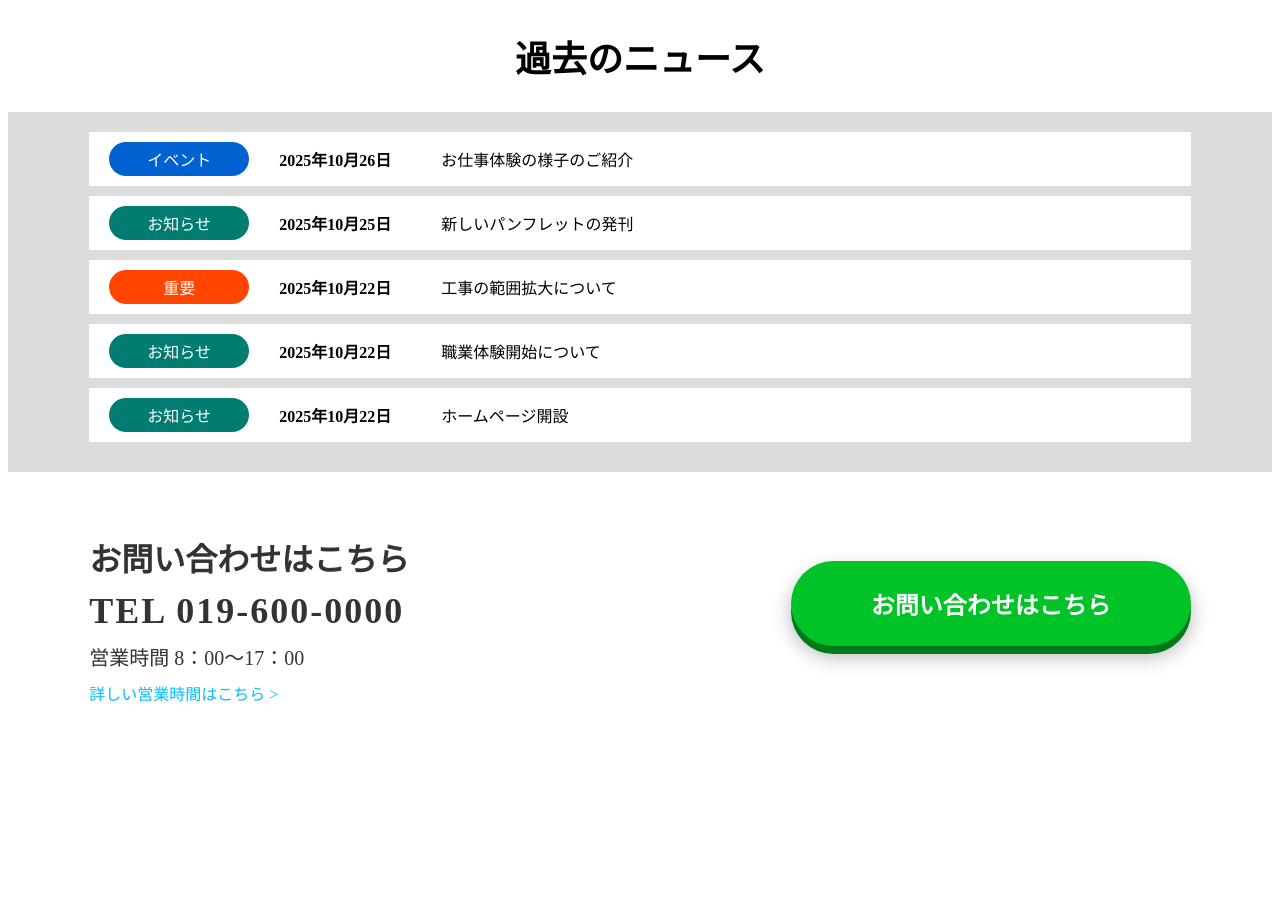
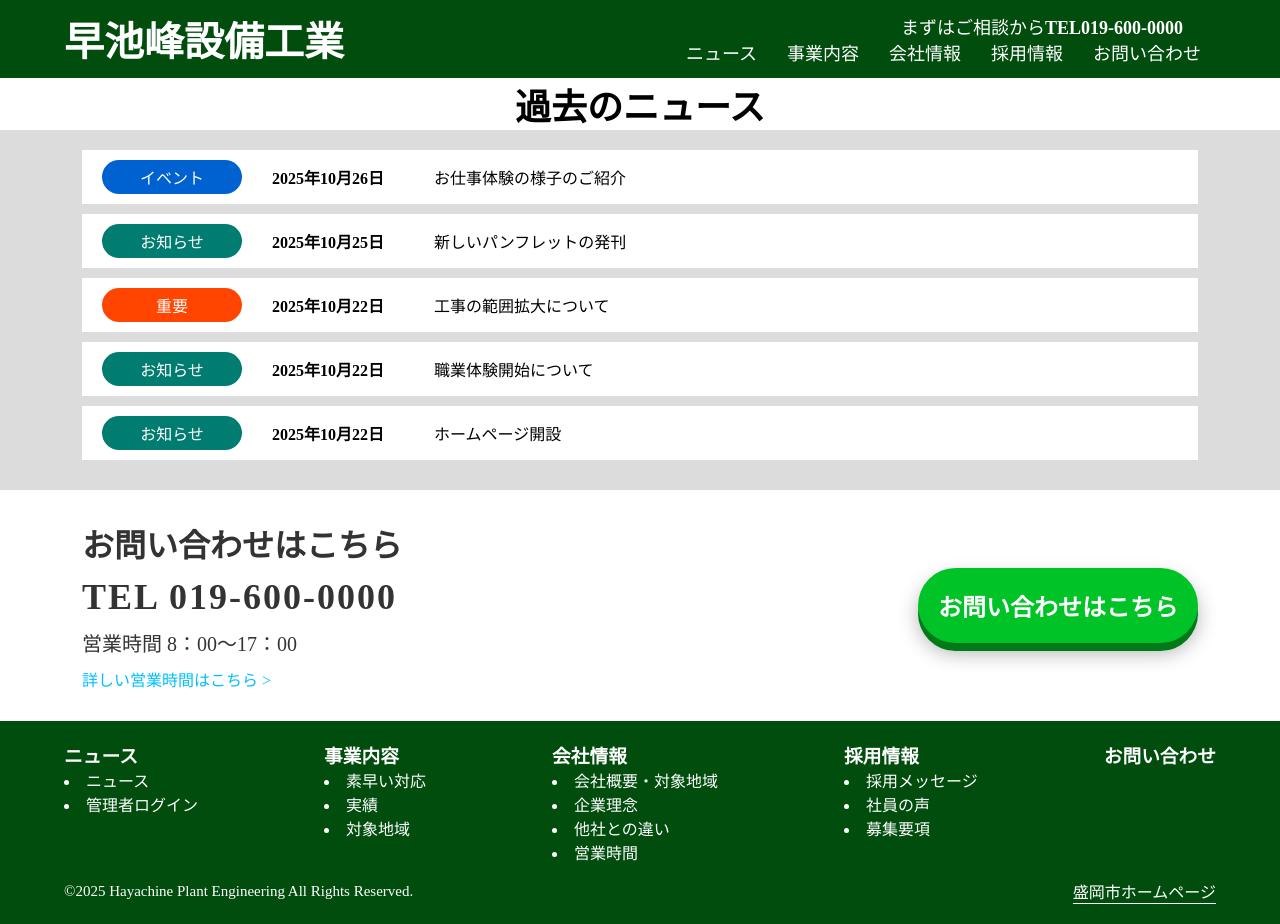
Before and after one commit to sugata0216/hayachine-plant-engineering, a Django app: page /news/ in a window 1280 px wide. Before the commit the page ends 702 px from the top, so only its background shows below. Run offline with Django 5.2, Linux system fonts and the light colour scheme.

Commit message:
ヘッダー・フッターの追加、細かいところの修正

```diff
--- a/main/urls.py
+++ b/main/urls.py
@@ -1,5 +1,6 @@
 from django.urls import path
 from . import views
+app_name = "main"
 urlpatterns = [
     path("", views.index, name="index"),
     path("news/", views.news_list_view, name="news"),
--- a/static/css/base.css
+++ b/static/css/base.css
@@ -7,66 +7,76 @@
 }
 
 html {
-    color: #ffffff;
     background-color: #ffffff;
-    display: flex;
-    padding-top: 8px;
-    padding-bottom: 8px;
+    /* display: flex; */
+    /* padding-top: 8px; */
+    /* padding-bottom: 8px; */
 
 }
-
+.footer-interior {
+    max-width: 90%;  /* width から max-width に変更 */
+    margin: 0 auto;
+    padding: 20px 0;
+}
 .footer-logo{
     display: flex;
+    justify-content: space-between;
+    width: 100%;
 }
-
 .footer-content{
     display: flex;
-    margin: 15px 20px;
+    justify-content: space-between;
+    align-items: center;
+    margin: 15px 0 0 0;
+    flex-wrap: nowrap;
+    width: 100%;
 }
-
 .footer-content p{
-    margin-right: 690px;
+    margin: 0;
     font-size: 15px;
+    white-space: nowrap;
 }
-
 .footer-content a{
     border-bottom: solid 1px #ffffff;
+    white-space: nowrap;
 }
-
 footer{
+    color: #ffffff;
     background-color: #004D0D;
     bottom: 0;
-    position: fixed;
     justify-content: center;
     align-items: flex-start;
-    width: 100%;
+    width: 100%;  /* 追加：フッター全体は100%幅 */
 }
-
 footer ul{
     display: block;
-    margin: 15px 75px 15px;
+    list-style-position: inside;  /* 追加：リストマーカーを内側に配置 */
 }
-
+footer li {
+    list-style-position: inside;  /* 追加：li要素でも明示的に指定 */
+}
 a {
     text-decoration: none;
     color: #ffffff;
 }
 
-header {
+.site-header {
+    color: #ffffff;
     background-color: #004D0D;
     top: 0;
-    position: fixed;
+    /* position: fixed; */
     justify-content: center;
     align-items: flex-start;
     width: 100%;
     padding: 10px 0;
-
 }
 
 header nav{
     display: flex;
     align-items: center;
     justify-content: space-between;
+    width: 90%;
+    margin: 0 auto;
 }
 
 header ul{
@@ -81,8 +91,6 @@ header ul a{
 .header-logo{
     display: block;
     flex-direction: column;
-
-
 }
 
 .TEL{
@@ -91,6 +99,6 @@ header ul a{
 }
 
 header h1{
-    margin-left: 40px;
+    /* margin-left: 40px; */
     font-size: 40px;
 }
--- a/static/css/contact_cta.css
+++ b/static/css/contact_cta.css
@@ -63,7 +63,7 @@
 
 .contact-cta-btn {
     display: inline-block;
-    padding: 25px 80px;
+    padding: 20px 20px;
     background-color: #00c327;
     color: white;
     text-decoration: none;
--- a/static/css/contact_recruit_cta.css
+++ b/static/css/contact_recruit_cta.css
@@ -50,7 +50,7 @@
 
 .contact-recruit-cta-btn {
     display: inline-block;
-    padding: 20px 70px;
+    padding: 20px 20px;
     background-color: #00cc44;
     color: white;
     text-decoration: none;
--- a/static/css/top.css
+++ b/static/css/top.css
@@ -601,9 +601,9 @@ html, body {
 }
 
 .recruitment-subtitle {
-    font-size: 18px;
+    font-size: 25px;
     margin-bottom: 20px;
-    font-weight: 300;
+    font-weight: bold;
 }
 
 .recruitment-title {
@@ -639,7 +639,7 @@ html, body {
 .recruitment-message {
     font-size: 28px;
     line-height: 1.8;
-    font-weight: 500;
+    font-weight: 550;
     position: relative;
     z-index: 1;
 }
--- a/templates/base.html
+++ b/templates/base.html
@@ -9,7 +9,7 @@
     {% block css %}{% endblock %}
 </head>
 <body>
-    <header>
+    <header class="site-header">
         <nav>
             <h1>早池峰設備工業</h1>
             <div class="header-logo">
@@ -28,9 +28,12 @@
     {% block body %}{% endblock %}
 
     <footer>
+        <div class="footer-interior">
             <div class="footer-logo">
                 <ul><h3>ニュース</h3>
                     <li><a href="#">ニュース</a></li>
+                    {# ページごとに追加できるフッター拡張用ブロック #}
+                    {% block footer_extra %}{% endblock %}
                 </ul>
                 <ul><h3>事業内容</h3>
                     <li><a href="#">素早い対応</a></li>
@@ -57,6 +60,7 @@
                 <p>©2025 Hayachine Plant Engineering All Rights Reserved.</p>
                 <a href="#">盛岡市ホームページ</a>
             </div>
+        </div>
     </footer>
 </body>
 {% block js %}{% endblock  %}
--- a/templates/main/news.html
+++ b/templates/main/news.html
@@ -1,14 +1,13 @@
+{% extends "base.html" %}
 {% load static %}
-<!DOCTYPE html>
-<html lang="ja">
-<head>
-    <meta charset="UTF-8">
-    <meta name="viewport" content="width=device-width, initial-scale=1.0">
-    <title>ニュース</title>
-    <link rel="stylesheet" href="{% static "css/news.css" %}">
-    <link rel="stylesheet" href="{% static 'css/contact_cta.css' %}">
-</head>
-<body>
+{% block title %}
+ニュース
+{% endblock title %}
+{% block css %}
+<link rel="stylesheet" href="{% static "css/news.css" %}">
+<link rel="stylesheet" href="{% static 'css/contact_cta.css' %}">
+{% endblock css %}
+{% block body %}
     <div class="news-section">
     <h2 class="section-title">過去のニュース</h2>
 
@@ -27,5 +26,7 @@
     </div>
     {% include "components/contact_cta.html" %}
     </div>
-</body>
-</html>
+{% endblock body %}
+{% block footer_extra %}
+<li><a href="#">管理者ログイン</a></li>
+{% endblock footer_extra %}
```
Also changed, not shown: templates/main/news_details.html (+10 -12 lines), templates/main/top.html (+10 -10 lines). Lines whose indentation alone changed are shown as unchanged.
